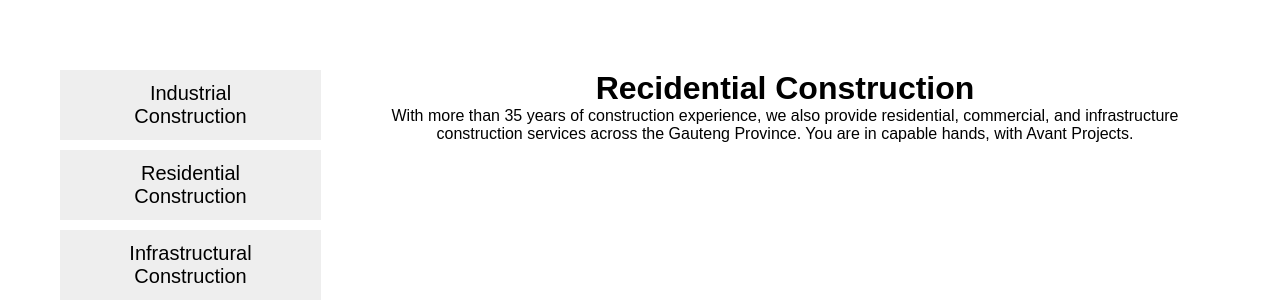
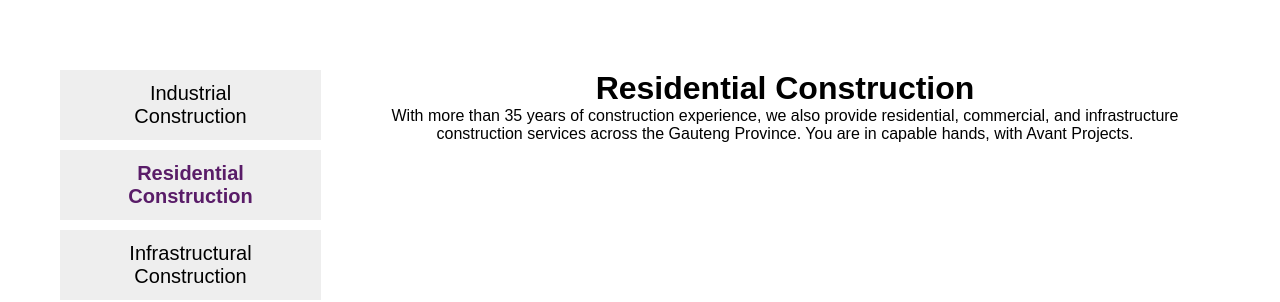
Before and after one commit to DiksonIvySon/Avant-Projects, a React (Vite) app in the folder AvantProjects/: page /services in a window 1280 px wide. Both pictures are taken after a click on the button "Residential Construction". Shown: the part 1839-2141 px from the top of the page. Built offline with nearby package versions, Linux system fonts and the light colour scheme.

Commit message:
Created states in ServicesList for showing active tab.

```diff
--- a/AvantProjects/src/Components/ServicesList.css
+++ b/AvantProjects/src/Components/ServicesList.css
@@ -14,6 +14,14 @@
     height: 70px;
     border: 0;
     transition:all 0.4s ease-in-out;
+}
+
+.active-content {
+    background-color: #ccc;
+    color: #591C68;
+    cursor: pointer;
+    font-size: 25px;
+    font-weight: 700;
 }
 
 .tabContainer .Service-classification:hover {
--- a/AvantProjects/src/Components/ServicesList.jsx
+++ b/AvantProjects/src/Components/ServicesList.jsx
@@ -8,6 +8,11 @@
     const [infrastructural, setInfrastructural] = useState("hide-content");
     const [commercial, setCommercial] = useState("hide-content");
 
+    const [industrialActive, setIndustrialActive] = useState("Service-classification active-content");
+    const [residentialActive, setResidentialActive] = useState("Service-classification");
+    const [infrastructuralActive, setInfrastructuralActive] = useState("Service-classification");
+    const [commercialActive, setCommercialActive] = useState("Service-classification");
+
     const handleClassification = (e) => {
         let value = e.target.name;
         console.log(value)
@@ -15,25 +20,45 @@
             setIndustrial("show-content");
             setResidential("hide-content");
             setInfrastructural("hide-content");
-            setCommercial("hide-content")
+            setCommercial("hide-content");
+
+            setIndustrialActive("Service-classification active-content");
+            setResidentialActive("Service-classification");
+            setInfrastructuralActive("Service-classification");
+            setCommercialActive("Service-classification");
         }
         else if (value === "residential") {
             setIndustrial("hide-content");
             setResidential("show-content");
             setInfrastructural("hide-content");
             setCommercial("hide-content")
+
+            setIndustrialActive("Service-classification");
+            setResidentialActive("Service-classification active-content");
+            setInfrastructuralActive("Service-classification");
+            setCommercialActive("Service-classification");
         }
         else if (value === "infrastructural") {
             setIndustrial("hide-content");
             setResidential("hide-content");
             setInfrastructural("show-content");
             setCommercial("hide-content")
+
+            setIndustrialActive("Service-classification");
+            setResidentialActive("Service-classification");
+            setInfrastructuralActive("Service-classification active-content");
+            setCommercialActive("Service-classification");
         }
         else if (value === "commercial") {
             setIndustrial("hide-content");
             setResidential("hide-content");
             setInfrastructural("hide-content");
             setCommercial("show-content")
+
+            setIndustrialActive("Service-classification");
+            setResidentialActive("Service-classification");
+            setInfrastructuralActive("Service-classification");
+            setCommercialActive("Service-classification active-content");
         }
         else {
             //do nothing
@@ -43,10 +68,10 @@
   return (
     <div className='tabContainer section'>
         <div>
-            <button className='Service-classification' name="industrial" onClick={handleClassification} >Industrial <br /> Construction</button>
-            <button className='Service-classification' name="residential" onClick={handleClassification} >Residential <br /> Construction</button>
-            <button className='Service-classification' name="infrastructural" onClick={handleClassification} >Infrastructural <br /> Construction</button>
-            <button className='Service-classification' name="commercial" onClick={handleClassification} >Commercial <br /> Construction</button>
+            <button className={industrialActive} name="industrial" onClick={handleClassification} >Industrial <br /> Construction</button>
+            <button className={residentialActive} name="residential" onClick={handleClassification} >Residential <br /> Construction</button>
+            <button className={infrastructuralActive} name="infrastructural" onClick={handleClassification} >Infrastructural <br /> Construction</button>
+            <button className={commercialActive} name="commercial" onClick={handleClassification} >Commercial <br /> Construction</button>
         </div>
         <div className='services-content-container'>
             <div className='service-content' id={industrial}>
@@ -58,7 +83,7 @@
                 </p>
             </div>
             <div className='service-content' id={residential}>
-                <h1>Recidential Construction</h1>
+                <h1>Residential Construction</h1>
                 <p>
                     With more than 35 years of construction experience, we also provide residential,
                     commercial, and infrastructure construction services across the Gauteng Province.
```
